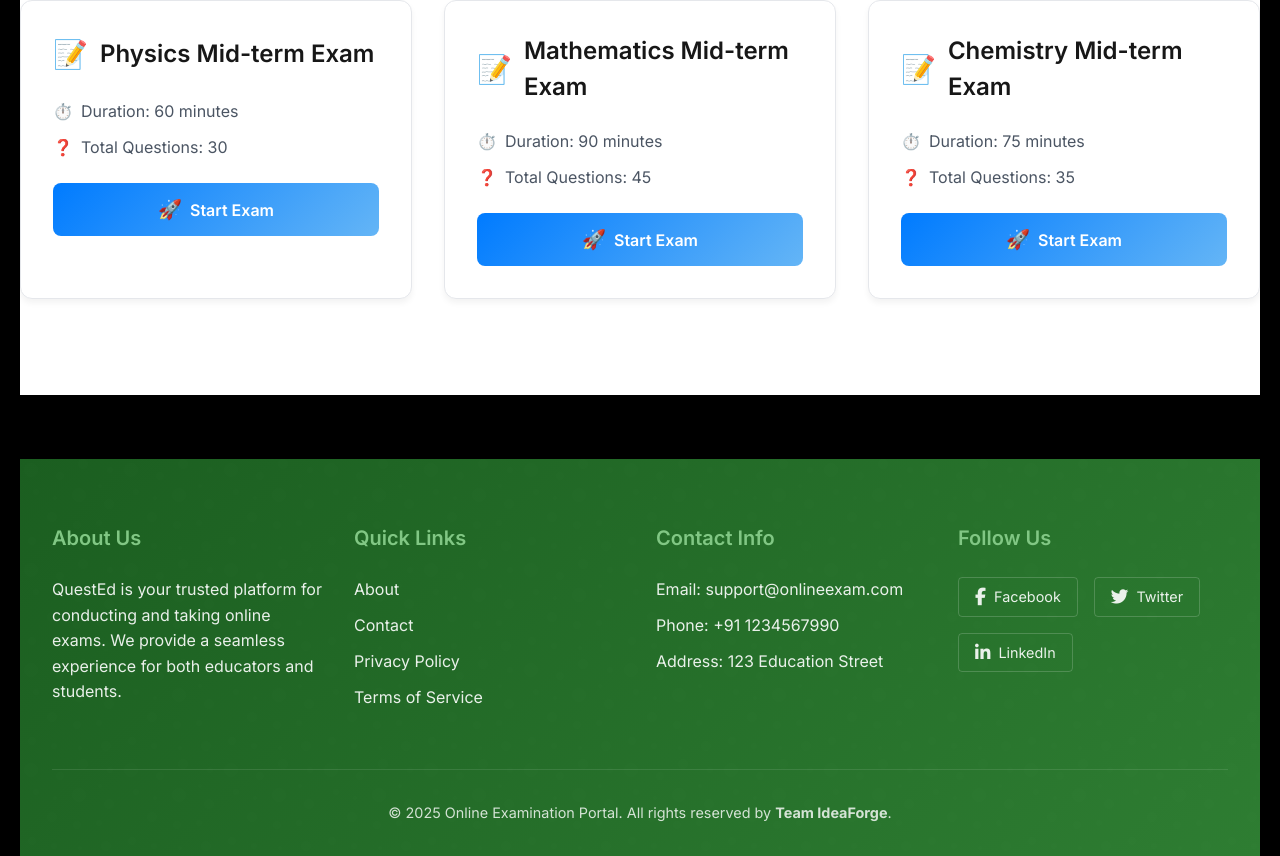
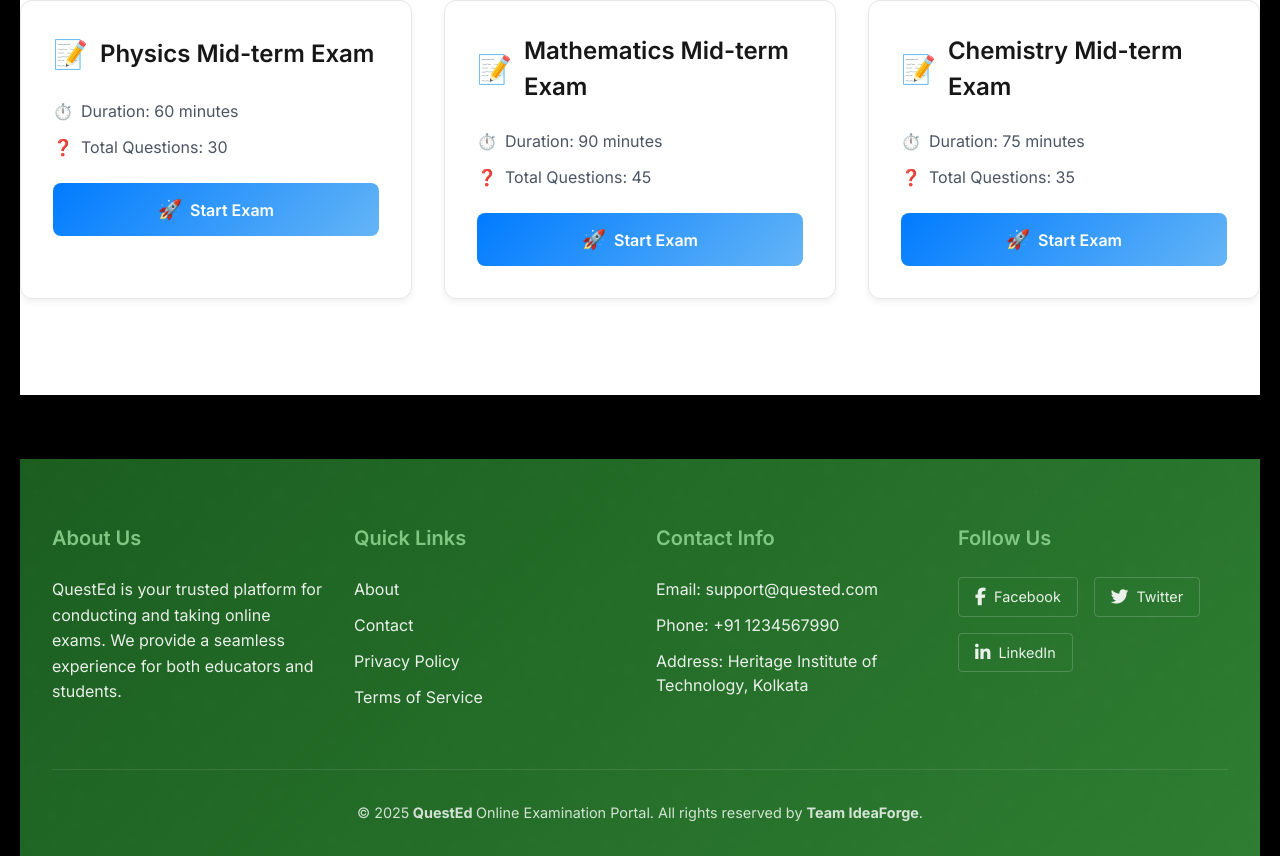
Before and after one commit to Esar1212/QuestEd, a Next.js app: page / in a window 1280 px wide. Shown: the part 903-1759 px from the top of the page. Built offline with nearby package versions, Linux system fonts and the light colour scheme.

Commit message:
Update smaller details page.tsx

```diff
--- a/src/app/page.tsx
+++ b/src/app/page.tsx
@@ -79,23 +79,23 @@ export default function Home() {
           <div className="footer-section">
             <h3>Contact Info</h3>
             <ul className="contact-info">
-              <li>Email: support@onlineexam.com</li>
+              <li>Email: support@quested.com</li>
               <li>Phone: +91 1234567990</li>
-              <li>Address: 123 Education Street</li>
+              <li>Address: Heritage Institute of Technology, Kolkata</li>
             </ul>
           </div>
           <div className="footer-section">
             <h3>Follow Us</h3>
             <div className="social-links">
-              <a href="#" className="social-link">
+              <a href="https://www.facebook.com/login/" className="social-link">
                 <i className="fab fa-facebook-f"></i>
                 <span>Facebook</span>
               </a>
-              <a href="#" className="social-link">
+              <a href="https://x.com/i/flow/login" className="social-link">
                 <i className="fab fa-twitter"></i>
                 <span>Twitter</span>
               </a>
-              <a href="#" className="social-link">
+              <a href="https://www.linkedin.com/login" className="social-link">
                 <i className="fab fa-linkedin-in"></i>
                 <span>LinkedIn</span>
               </a>
@@ -103,7 +103,7 @@ export default function Home() {
           </div>
         </div>
         <div className="footer-bottom">
-          <p>© 2025 Online Examination Portal. All rights reserved by <b>Team IdeaForge</b>.</p>
+          <p>© 2025<b> QuestEd </b> Online Examination Portal. All rights reserved by <b>Team IdeaForge</b>.</p>
         </div>
       </footer>
     </div>
```
